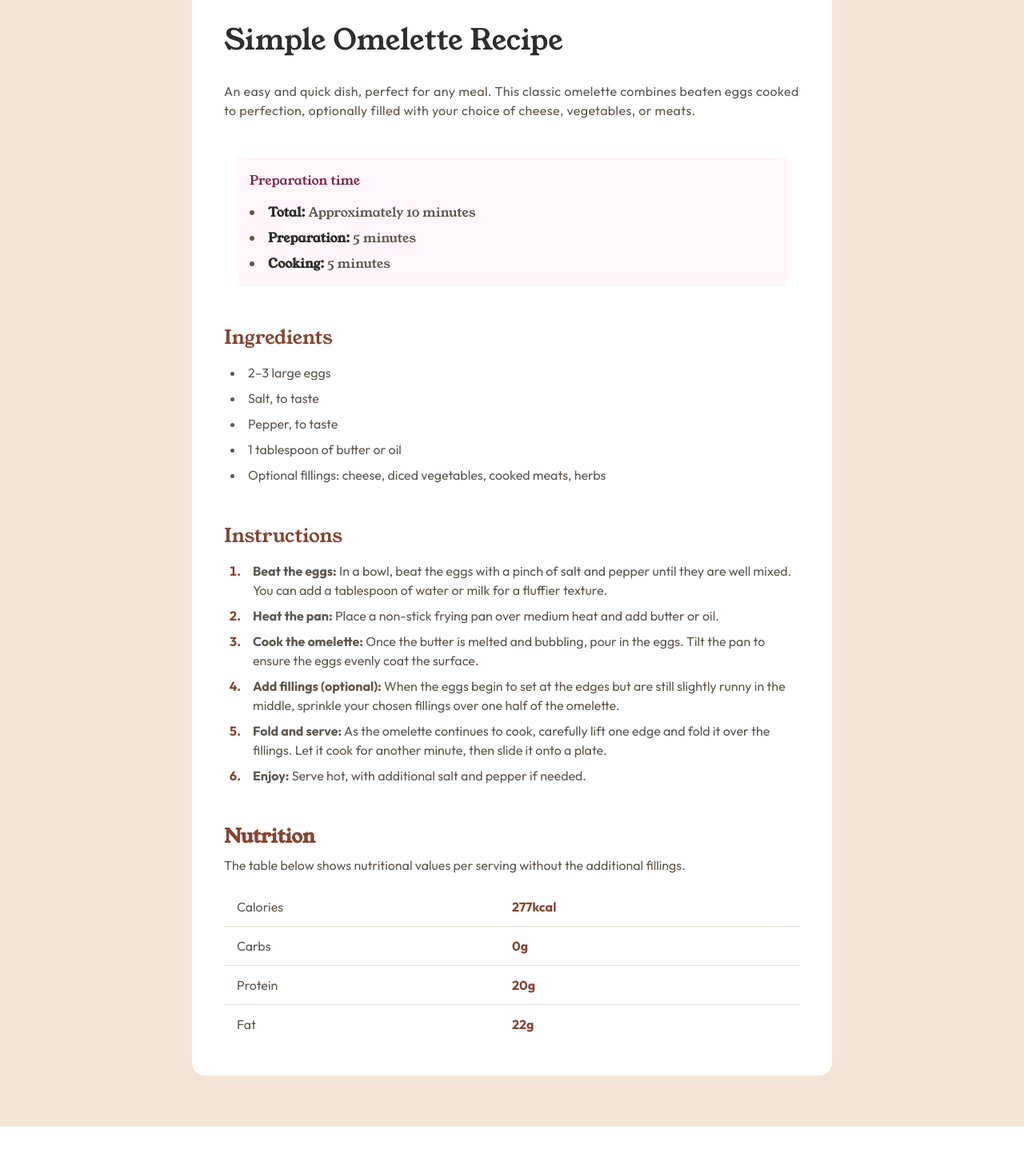
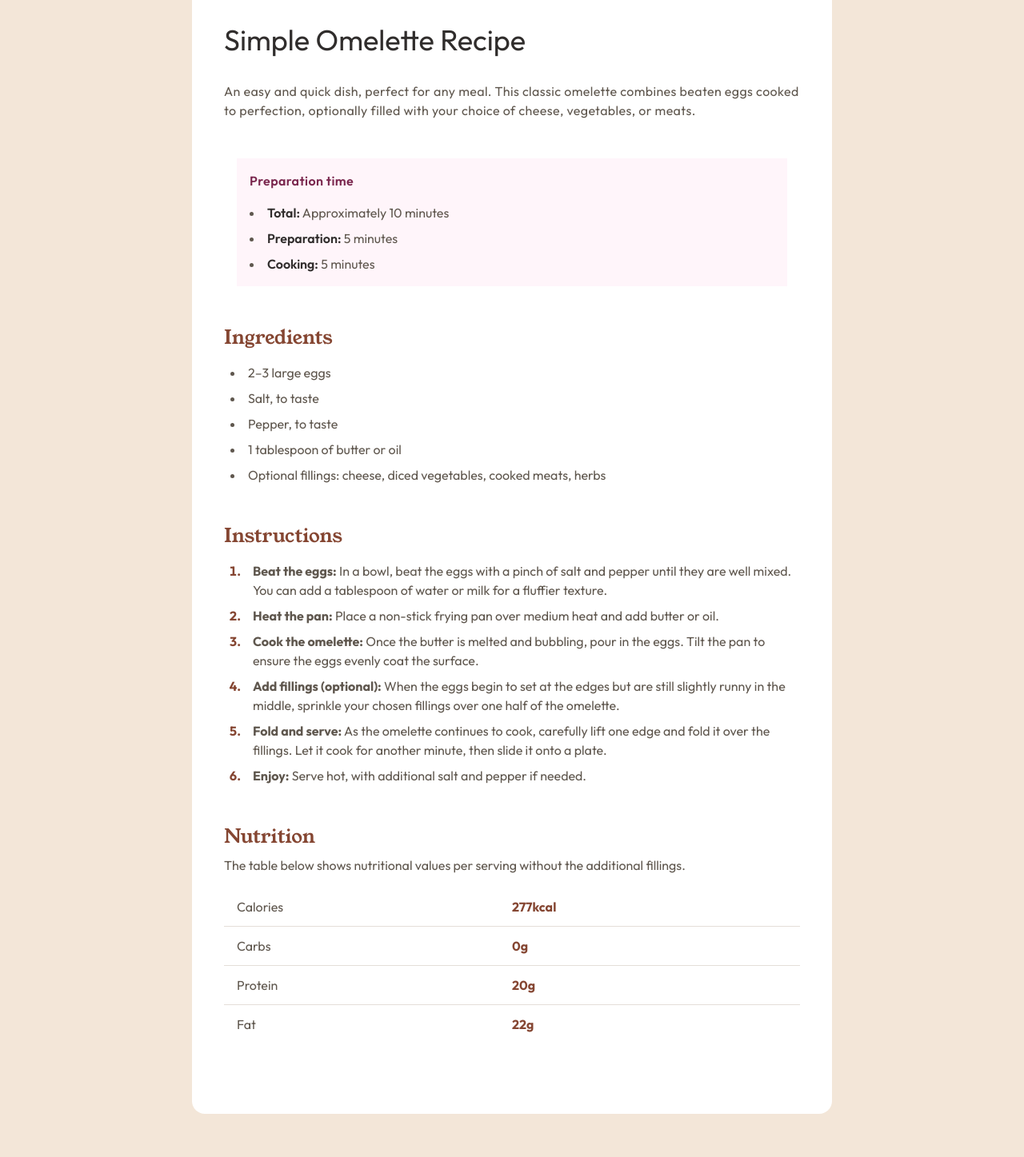
Before and after one commit to itsmecedy/recipe-page, a React (Vite) app: page / in a window 1280 px wide. Shown: the part 435-1882 px from the top of the page at 80% size. Before the commit the page ends 1844 px from the top, so only its background shows below. Built offline with nearby package versions, Linux system fonts and the light colour scheme.

Commit message:
make 'outfit' font main font and changes titles to 'young serif'

```diff
--- a/src/App.jsx
+++ b/src/App.jsx
@@ -13,14 +13,16 @@ function App() {
             Simple Omelette Recipe
           </p>
 
-          <p className=" font-[Outfit] text-[var(--stone-600)] tracking-wide mt-8">
+          <p className="  text-[var(--stone-600)] tracking-wide mt-8">
             An easy and quick dish, perfect for any meal. This classic omelette
             combines beaten eggs cooked to perfection, optionally filled with
             your choice of cheese, vegetables, or meats.
           </p>
           {/* Preparation */}
           <section className="text-[var(--stone-600)] mx-4 my-12 p-4 bg-[var(--rose-50)] space-y-4">
-            <p className="text-[var(--rose-800)]">Preparation time</p>
+            <p className="text-[var(--rose-800)] font-semibold tracking-wide">
+              Preparation time
+            </p>
             <ul className="list-disc list-inside space-y-2">
               <li>
                 <span className="text-[var(--stone-900)] font-semibold">
@@ -47,8 +49,10 @@ function App() {
 
           {/* Ingredients */}
           <section className="mb-12">
-            <p className="text-[var(--brown-800)] text-2xl mb-4">Ingredients</p>
-            <ul className=" ml-2 list-disc list-inside space-y-2 text-[var(--stone-600)] font-[Outfit] ">
+            <p className="text-[var(--brown-800)] text-2xl mb-4 font-['Young_Serif']">
+              Ingredients
+            </p>
+            <ul className=" ml-2 list-disc list-inside space-y-2 text-[var(--stone-600)]  ">
               <li>2–3 large eggs</li>
               <li>Salt, to taste</li>
               <li>Pepper, to taste</li>
@@ -61,10 +65,10 @@ function App() {
 
           {/* Instructions */}
           <section className="mb-12">
-            <p className="text-[var(--brown-800)] text-2xl mb-4">
+            <p className="text-[var(--brown-800)] text-2xl mb-4 font-['Young_Serif']">
               Instructions
             </p>
-            <ol className="ml-6 list-decimal list-outside marker:text-[var(--brown-800)] marker:font-bold space-y-2 text-[var(--stone-600)] font-[Outfit]">
+            <ol className="ml-6 list-decimal list-outside marker:text-[var(--brown-800)] marker:font-bold space-y-2 text-[var(--stone-600)] ">
               <li className="pl-3">
                 <span className="font-bold">Beat the eggs:</span> In a bowl,
                 beat the eggs with a pinch of salt and pepper until they are
@@ -100,16 +104,16 @@ function App() {
           </section>
 
           {/* Nutrition */}
-          <section className="c">
-            <p className="text-[var(--brown-800)] text-2xl mb-2 font-bold">
+          <section className="mb-12">
+            <p className="text-[var(--brown-800)] text-2xl mb-2 font-['Young_Serif']">
               Nutrition
             </p>
-            <p className="text-[var(--stone-600)] font-[Outfit] mb-4">
+            <p className="text-[var(--stone-600)] mb-4">
               The table below shows nutritional values per serving without the
               additional fillings.
             </p>
 
-            <div className="w-full border-[var(--stone-300)] divide-y divide-[var(--stone-150)] font-[Outfit] flex justify-between flex-col ">
+            <div className="w-full border-[var(--stone-300)] divide-y divide-[var(--stone-150)]  flex justify-between flex-col ">
               {[
                 ["Calories", "277kcal"],
                 ["Carbs", "0g"],
--- a/src/index.css
+++ b/src/index.css
@@ -16,6 +16,6 @@
 }
 
 body {
-  font-family: "Young Serif", serif;
+  font-family: "Outfit", serif;
   font-size: 16px;
 }
```
